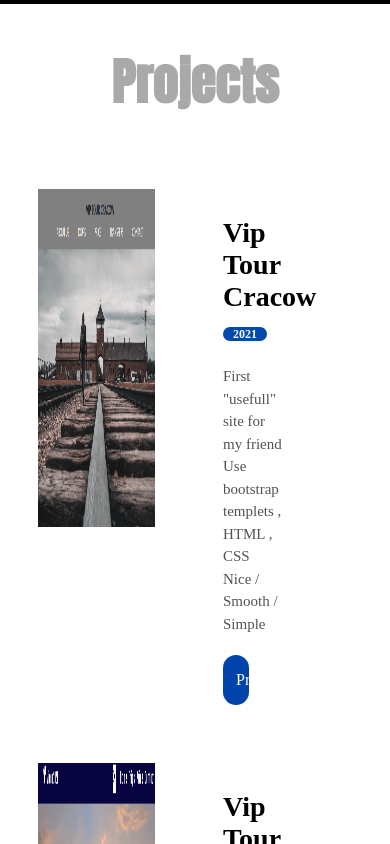
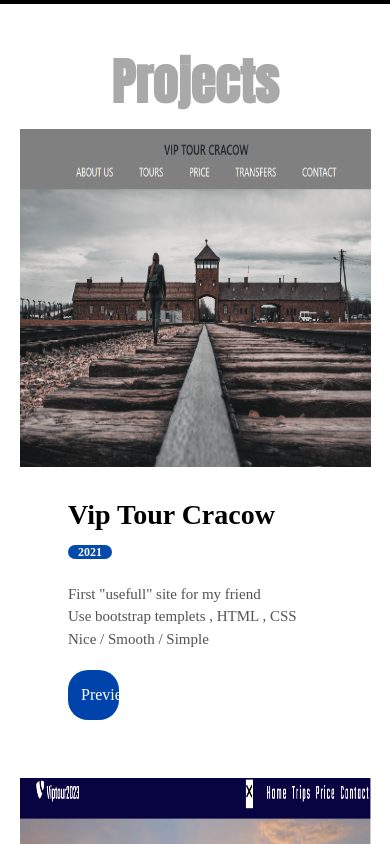
Before and after one commit to marcinoles87/mysite, a React (Create React App) app: page / in a window 390 px wide. Shown: the part 3460-4304 px from the top of the page. Built offline with nearby package versions, Linux system fonts and the light colour scheme; a web font is replaced by a local one.

Commit message:
work with media

```diff
--- a/src/App.scss
+++ b/src/App.scss
@@ -139,6 +139,30 @@
     }
 
 
+    .App .portfolio-container{
+
+        .portfolio-name{
+            margin-bottom: 10px;
+        }
+
+        .portfolio-projects{
+
+            .portfolio-description{
+                flex-direction: column;
+                align-items: center;
+
+                img{
+                    width: 90vw;
+                }
+
+                .portfolio-text{
+                    width: auto;
+                }
+            }
+        }
+    }
+
+
 
 
 
```
